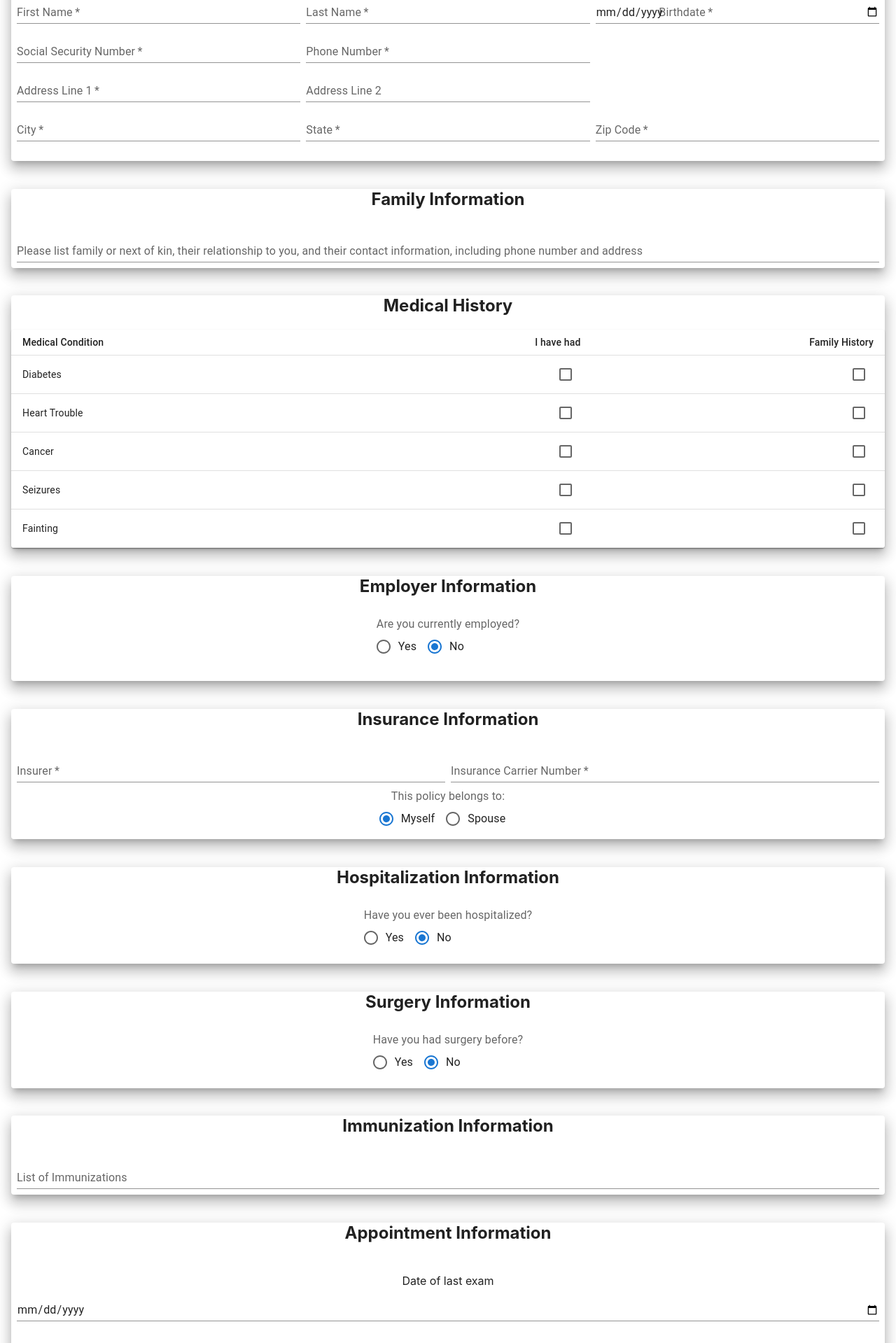
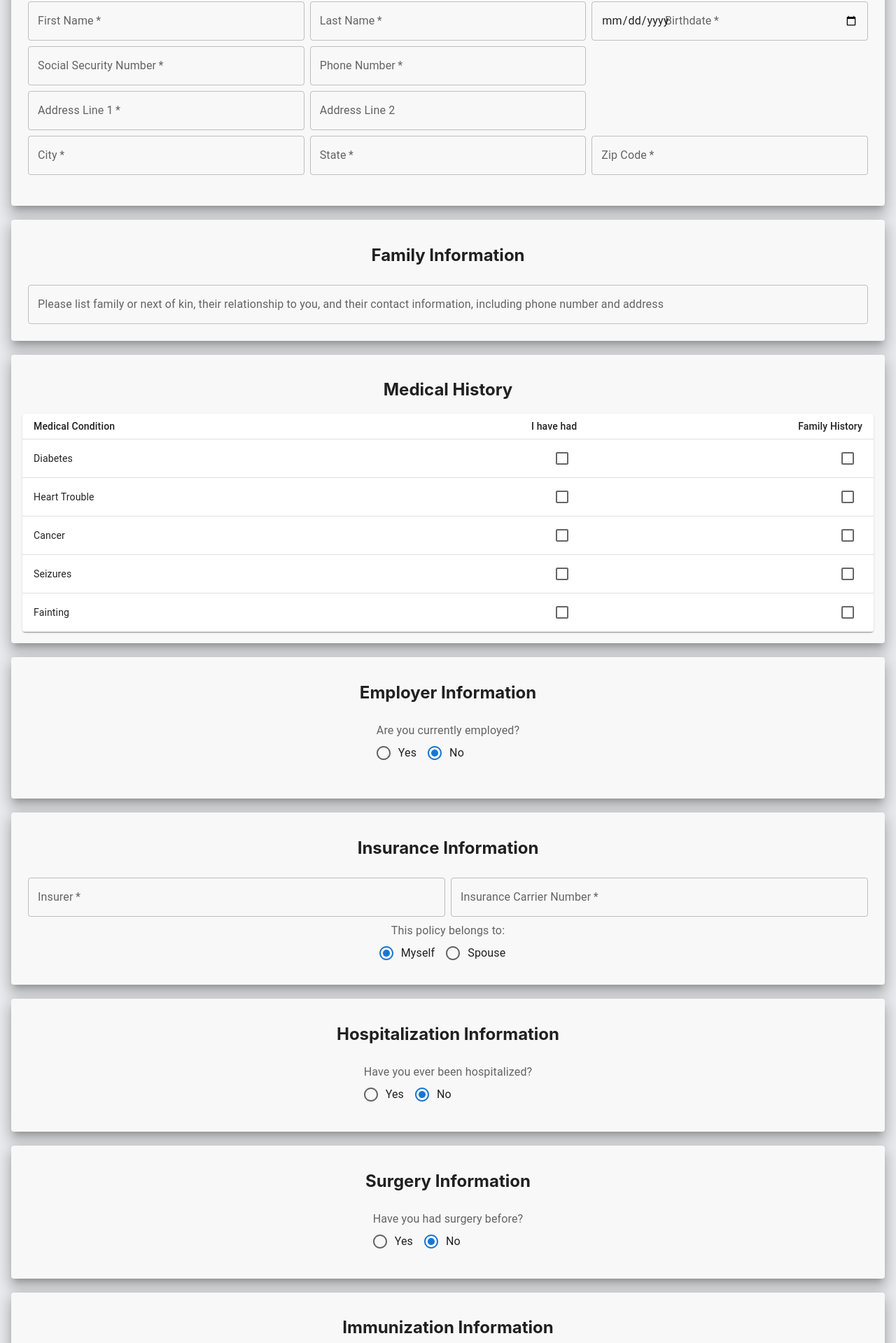
Before and after one commit to Christian-Oleson/MSI-504-WrittenAssignment4, a React (Create React App) app: page / in a window 1280 px wide. Shown: the part 189-2108 px from the top of the page at 70% size. Built offline with nearby package versions, Linux system fonts and the light colour scheme.

Commit message:
MSI-504 - Add padding

```diff
--- a/src/App.css
+++ b/src/App.css
@@ -14,7 +14,6 @@
 }
 
 .App-header {
-    background: coral;
   display: flex;
   flex-direction: column;
   align-items: center;
@@ -36,9 +35,5 @@
 }
 
 body {
-    background-color: lightgrey;
+    background-color: #f2f2f2;
 }
-
-.MuiPaper-root {
-    background: coral;
-}
--- a/src/App.tsx
+++ b/src/App.tsx
@@ -19,7 +19,7 @@ function App() {
       <header className="App-header">
       </header>
         <body>
-            <Paper elevation={12} sx={{p: 2}}>
+            <Paper elevation={12} sx={{p: 2, backgroundColor: "#e8eaed"}}>
                 <PersonalInfo />
                 <br/>
                 <FamilyInfo />
--- a/src/appointmentInfo.tsx
+++ b/src/appointmentInfo.tsx
@@ -3,7 +3,7 @@ import Grid from "@mui/material/Grid";
 import TextField from "@mui/material/TextField";
 
 export default function AppointmentInfo(): JSX.Element {
-    return  <Paper elevation={12}>
+    return  <Paper elevation={12} sx={{p: 2, backgroundColor: "#F8F8F8"}}>
         <h2>Appointment Information</h2>
         <Grid container padding={1} spacing={1}>
             <Grid item xs={12} sm={12} md={12} lg={12}>
@@ -12,7 +12,7 @@ export default function AppointmentInfo(): JSX.Element {
                     fullWidth
                     id="last-exam-date"
                     type="date"
-                    variant="standard" />
+                    variant="outlined" />
             </Grid>
             <Grid item xs={12} sm={12} md={12} lg={12}>
                 <TextField
@@ -21,7 +21,7 @@ export default function AppointmentInfo(): JSX.Element {
                     label="Why are you seeing the doctor today?"
                     maxRows={40}
                     multiline
-                    variant="standard" />
+                    variant="outlined" />
             </Grid>
             <Grid item xs={12} sm={12} md={12} lg={12}>
                 <TextField
@@ -30,7 +30,7 @@ export default function AppointmentInfo(): JSX.Element {
                     label="Who referred you?"
                     maxRows={40}
                     multiline
-                    variant="standard" />
+                    variant="outlined" />
             </Grid>
         </Grid>
     </Paper>
--- a/src/employerInfo.tsx
+++ b/src/employerInfo.tsx
@@ -15,7 +15,7 @@ export default function EmployerInfo() : JSX.Element {
         setEmployerValue((event.target as HTMLInputElement).value);
     };
 
-    return <Paper elevation={12}>
+    return <Paper elevation={12} sx={{p: 2, backgroundColor: "#F8F8F8"}}>
         <h2>Employer Information</h2>
         <Grid container padding={1} spacing={1}>
             <Grid item xs={12} sm={12} md={12} lg={12}>
@@ -49,14 +49,14 @@ function EmployerDetails(props: IListItem) : JSX.Element {
                     id="employer-name"
                     label="Employer Name"
                     required
-                    variant="standard" />
+                    variant="outlined" />
                 </Grid>
                 <Grid item xs={6} sm={4} md={4}>
                     <TextField
                         fullWidth
                         id="outlined-basic"
                         label="Employer Phone"
-                        variant="standard" />
+                        variant="outlined" />
                 </Grid>
                 <Grid xs={6} sm={4} md={4}>
                 </Grid>
@@ -66,14 +66,14 @@ function EmployerDetails(props: IListItem) : JSX.Element {
                         id="employer-address-line-1"
                         label="Employer Address Line 1"
                         required
-                        variant="standard" />
+                        variant="outlined" />
                 </Grid>
                 <Grid item xs={6} sm={4} md={4}>
                     <TextField
                         fullWidth
                         id="employer-address-line-2"
                         label="Employer Address Line 2"
-                        variant="standard" />
+                        variant="outlined" />
                 </Grid>
                 <Grid xs={6} sm={4} md={4}>
                 </Grid>
@@ -83,7 +83,7 @@ function EmployerDetails(props: IListItem) : JSX.Element {
                         id="employer-city"
                         label="Employer City"
                         required
-                        variant="standard" />
+                        variant="outlined" />
                 </Grid>
                 <Grid item xs={6} sm={4} md={4}>
                     <TextField
@@ -91,7 +91,7 @@ function EmployerDetails(props: IListItem) : JSX.Element {
                         id="employer-state"
                         label="Employer State"
                         required
-                        variant="standard" />
+                        variant="outlined" />
                 </Grid>
                 <Grid item xs={6} sm={4} md={4}>
                     <TextField
@@ -100,7 +100,7 @@ function EmployerDetails(props: IListItem) : JSX.Element {
                         label="Employer Zip Code"
                         required
                         type="number"
-                        variant="standard" />
+                        variant="outlined" />
                 </Grid>
             </>
     }
--- a/src/familyInfo.tsx
+++ b/src/familyInfo.tsx
@@ -3,7 +3,7 @@ import Grid from "@mui/material/Grid";
 import TextField from "@mui/material/TextField";
 
 export default function FamilyInfo(): JSX.Element {
-    return  <Paper elevation={12}>
+    return  <Paper elevation={12} sx={{p: 2, backgroundColor: "#F8F8F8"}}>
         <h2>Family Information</h2>
         <Grid container padding={1} spacing={1}>
             <Grid item xs={12} sm={12} md={12} lg={12}>
@@ -13,7 +13,7 @@ export default function FamilyInfo(): JSX.Element {
                     label="Please list family or next of kin, their relationship to you, and their contact information, including phone number and address"
                     maxRows={40}
                     multiline
-                    variant="standard" />
+                    variant="outlined" />
             </Grid>
         </Grid>
     </Paper>
--- a/src/hospitalizationInfo.tsx
+++ b/src/hospitalizationInfo.tsx
@@ -15,7 +15,7 @@ export default function HospitalizationInfo() : JSX.Element {
         setHValue((event.target as HTMLInputElement).value);
     };
 
-    return <Paper elevation={12}>
+    return <Paper elevation={12} sx={{p: 2, backgroundColor: "#F8F8F8"}}>
         <h2>Hospitalization Information</h2>
         <Grid container padding={1} spacing={1}>
             <Grid item xs={12} sm={12} md={12} lg={12}>
@@ -51,7 +51,7 @@ function ListItem(props: IListItem) {
                 maxRows={40}
                 multiline
                 placeholder="Submit your hospitalizations, one per line, with a date MM-YYYY"
-                variant="standard" />
+                variant="outlined" />
         </Grid>
     }
 
--- a/src/immunizationInfo.tsx
+++ b/src/immunizationInfo.tsx
@@ -3,7 +3,7 @@ import Grid from "@mui/material/Grid";
 import TextField from "@mui/material/TextField";
 
 export default function ImmunizationInfo(): JSX.Element {
-    return  <Paper elevation={12}>
+    return  <Paper elevation={12} sx={{p: 2, backgroundColor: "#F8F8F8"}}>
         <h2>Immunization Information</h2>
         <Grid container padding={1} spacing={1}>
             <ListItem />
@@ -20,6 +20,6 @@ function ListItem() {
                 maxRows={40}
                 multiline
                 placeholder="Submit your immunizations, one per line, with a date MM-YYYY"
-                variant="standard" />
+                variant="outlined" />
         </Grid>
 }
--- a/src/insuranceInfo.tsx
+++ b/src/insuranceInfo.tsx
@@ -9,7 +9,7 @@ import Radio from "@mui/material/Radio";
 import React from "react";
 
 export default function InsuranceInfo() : JSX.Element {
-    return <Paper elevation={12}>
+    return <Paper elevation={12} sx={{p: 2, backgroundColor: "#F8F8F8"}}>
         <h2>Insurance Information</h2>
         <Grid container padding={1} spacing={1}>
             <Grid item xs={6}>
@@ -18,7 +18,7 @@ export default function InsuranceInfo() : JSX.Element {
                     id="insurer-name"
                     label="Insurer"
                     required
-                    variant="standard" />
+                    variant="outlined" />
             </Grid>
             <Grid item xs={6}>
                 <TextField
@@ -26,7 +26,7 @@ export default function InsuranceInfo() : JSX.Element {
                     id="insurance-carrier-number"
                     label="Insurance Carrier Number"
                     required
-                    variant="standard" />
+                    variant="outlined" />
             </Grid>
             <Grid item xs={12}>
                 <FormControl>
--- a/src/medicalHistory.tsx
+++ b/src/medicalHistory.tsx
@@ -7,7 +7,7 @@ import TableHead from '@mui/material/TableHead';
 import TableRow from '@mui/material/TableRow';
 
 export default function MedicalHistory(): JSX.Element {
-    return <Paper elevation={12}>
+    return <Paper elevation={12} sx={{p: 2, backgroundColor: "#F8F8F8"}}>
         <h2>Medical History</h2>
         <TableContainer component={Paper}>
             <Table sx={{ minWidth: 650 }} size="small" aria-label="medical-history-table">
--- a/src/painInfo.tsx
+++ b/src/painInfo.tsx
@@ -14,7 +14,7 @@ export default function PainInfo(): JSX.Element {
         setValue((event.target as HTMLInputElement).value);
     };
 
-    return <Paper elevation={12}>
+    return <Paper elevation={12} sx={{p: 2, backgroundColor: "#F8F8F8"}}>
         <h2>Pain Information</h2>
         <Grid container padding={1} spacing={1}>
             <Grid item xs={12}>
@@ -64,7 +64,7 @@ function ListItem(props: IListItem) {
                             fullWidth
                             id="outlined-basic"
                             label="How long does your pain last?"
-                            variant="standard" />
+                            variant="outlined" />
             </FormControl>
     }
 
--- a/src/personalInfo.tsx
+++ b/src/personalInfo.tsx
@@ -3,7 +3,7 @@ import Paper from "@mui/material/Paper";
 import TextField from "@mui/material/TextField";
 
 export default function PersonalInfo() : JSX.Element {
-    return <Paper elevation={12}>
+    return <Paper elevation={12} sx={{p: 2, backgroundColor: "#F8F8F8"}}>
         <h2>Personal Information</h2>
         <Grid container padding={1} spacing={1}>
             <Grid item xs={6} sm={4} md={4}>
@@ -12,7 +12,7 @@ export default function PersonalInfo() : JSX.Element {
                     id="first-name"
                     label="First Name"
                     required
-                    variant="standard" />
+                    variant="outlined" />
             </Grid>
             <Grid item xs={6} sm={4} md={4}>
                 <TextField
@@ -20,7 +20,7 @@ export default function PersonalInfo() : JSX.Element {
                     id="last-name"
                     label="Last Name"
                     required
-                    variant="standard" />
+                    variant="outlined" />
             </Grid>
             <Grid item xs={6} sm={4} md={4}>
                 <TextField
@@ -29,7 +29,7 @@ export default function PersonalInfo() : JSX.Element {
                     label="&nbsp;&nbsp;&nbsp;&nbsp;&nbsp;&nbsp;&nbsp;&nbsp;&nbsp;&nbsp;&nbsp;&nbsp;&nbsp;&nbsp;&nbsp;&nbsp;&nbsp;&nbsp;&nbsp;&nbsp;&nbsp;&nbsp;Birthdate"
                     required
                     type="date"
-                    variant="standard" />
+                    variant="outlined" />
             </Grid>
             <Grid item xs={6} sm={4} md={4}>
                 <TextField
@@ -38,7 +38,7 @@ export default function PersonalInfo() : JSX.Element {
                     label="Social Security Number"
                     required
                     type="number"
-                    variant="standard" />
+                    variant="outlined" />
             </Grid>
             <Grid item xs={6} sm={4} md={4}>
                 <TextField
@@ -47,7 +47,7 @@ export default function PersonalInfo() : JSX.Element {
                     label="Phone Number"
                     required
                     type="tel"
-                    variant="standard" />
+                    variant="outlined" />
             </Grid>
             <Grid xs={6} sm={4} md={4}>
             </Grid>
@@ -57,14 +57,14 @@ export default function PersonalInfo() : JSX.Element {
                     id="address-line-1"
                     label="Address Line 1"
                     required
-                    variant="standard" />
+                    variant="outlined" />
             </Grid>
             <Grid item xs={6} sm={4} md={4}>
                 <TextField
                     fullWidth
                     id="address-line-2"
                     label="Address Line 2"
-                    variant="standard" />
+                    variant="outlined" />
             </Grid>
             <Grid xs={6} sm={4} md={4}>
             </Grid>
@@ -74,7 +74,7 @@ export default function PersonalInfo() : JSX.Element {
                     id="city"
                     label="City"
                     required
-                    variant="standard" />
+                    variant="outlined" />
             </Grid>
             <Grid item xs={6} sm={4} md={4}>
                 <TextField
@@ -82,7 +82,7 @@ export default function PersonalInfo() : JSX.Element {
                     id="state"
                     label="State"
                     required
-                    variant="standard" />
+                    variant="outlined" />
             </Grid>
             <Grid item xs={6} sm={4} md={4}>
                 <TextField
@@ -91,7 +91,7 @@ export default function PersonalInfo() : JSX.Element {
                     label="Zip Code"
                     required
                     type="number"
-                    variant="standard" />
+                    variant="outlined" />
             </Grid>
         </Grid>
         <br/>
--- a/src/surgeryInfo.tsx
+++ b/src/surgeryInfo.tsx
@@ -15,7 +15,7 @@ export default function SurgeryInfo() : JSX.Element {
         setValue((event.target as HTMLInputElement).value);
     };
 
-    return <Paper elevation={12}>
+    return <Paper elevation={12} sx={{p: 2, backgroundColor: "#F8F8F8"}}>
         <h2>Surgery Information</h2>
         <Grid container padding={1} spacing={1}>
             <Grid item xs={12} sm={12} md={12} lg={12}>
@@ -51,7 +51,7 @@ function ListItem(props: IListItem) {
                 maxRows={40}
                 multiline
                 placeholder="Submit your surgeries, one per line, with a date MM-YYYY"
-                variant="standard" />
+                variant="outlined" />
         </Grid>
     }
 
```
